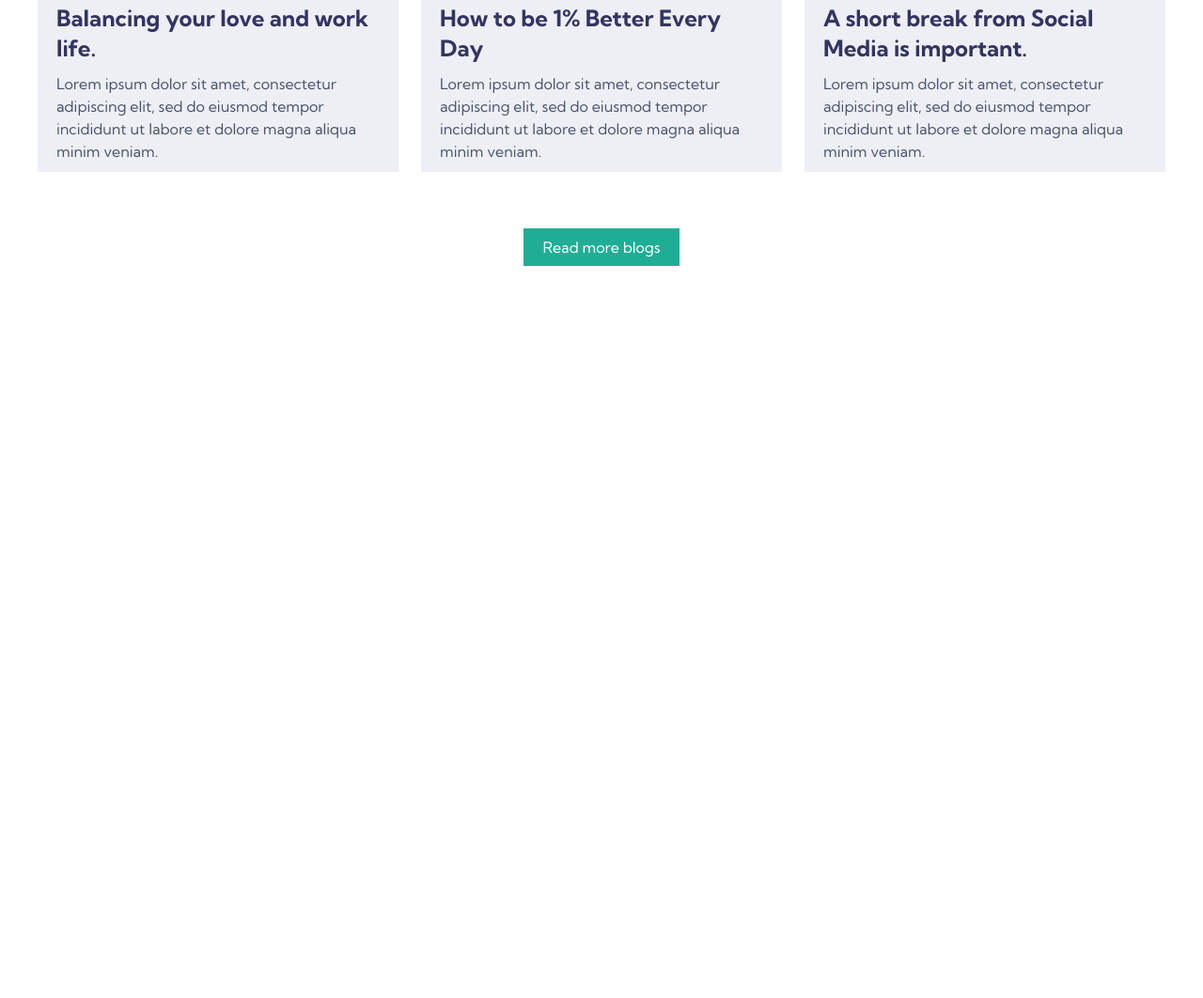
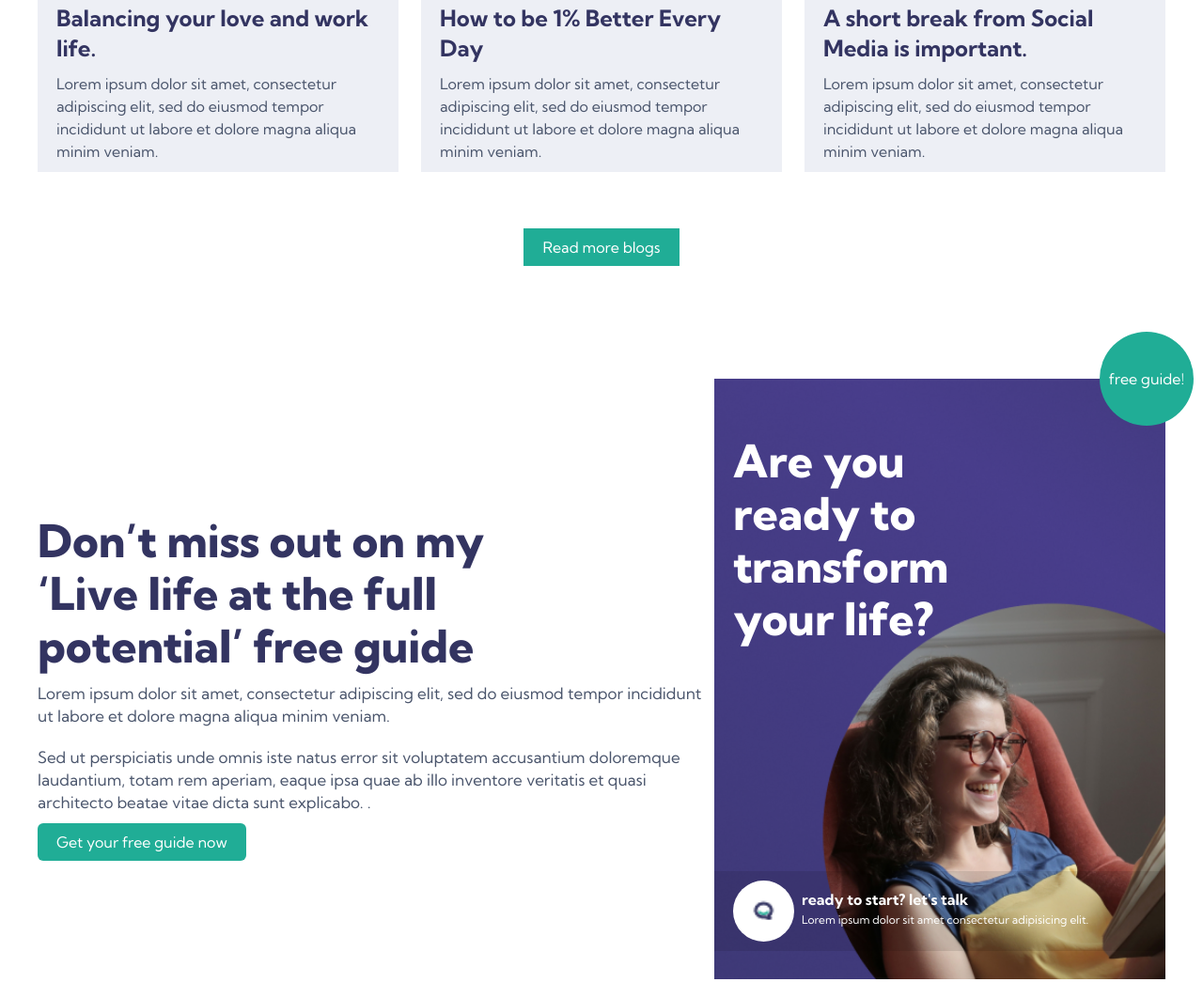
Before and after one commit to mdshaharulsiyam/Qtec-Solution-Limited-job-task, a plain HTML site: page index.html in a window 1280 px wide. Shown: the part 2409-3471 px from the top of the page at 94% size. Before the commit the page ends 2792 px from the top, so only its background shows below. Drawn offline with Linux system fonts and the light colour scheme.

Commit message:
free guide section completed

```diff
--- a/css/style.css
+++ b/css/style.css
@@ -30,12 +30,14 @@ h2 {
     letter-spacing: -1%;
     color: #333461;
 }
-h3{
+
+h3 {
     font-size: 24px;
     line-height: 32px;
     letter-spacing: 3%;
     color: #041434;
 }
+
 p {
     font-size: 16px;
     font-weight: 400;
@@ -178,10 +180,12 @@ nav ul :last-child a:hover {
     position: relative;
 }
 
+.freeGuide_section .flex,
 .Livelife .flex {
     gap: 1%;
 }
 
+.freeGuide_section .left_column,
 .Livelife .left_column {
     width: 59%;
 }
@@ -193,16 +197,19 @@ nav ul :last-child a:hover {
     padding: 18px 0;
 }
 
+.freeGuide_section .left_column a,
 .Livelife .left_column a {
     padding: 10px 20px;
     border-radius: 6px;
     transition: .4s ease all;
 }
 
+.freeGuide_section .left_column a:hover,
 .Livelife .left_column a:hover {
     color: #333461;
 }
 
+.freeGuide_section .right_column,
 .Livelife .right_column {
     width: 40%;
     display: flex;
@@ -325,48 +332,55 @@ nav ul :last-child a:hover {
     font-size: 17px;
     line-height: 25px;
 }
-.area :last-child{
+
+.area :last-child {
     justify-content: space-between;
     gap: 2%;
 }
-.area :last-child .flex_column{
+
+.area :last-child .flex_column {
     width: 32%;
 }
 
 /* feedback section  */
-.feedback_section{
+.feedback_section {
     background: #FAF8F6;
     padding: 100px 0;
 }
 
- .feedback_section #slides_div p{
+.feedback_section #slides_div p {
     font-size: 24px;
     line-height: 32px;
     letter-spacing: -3%;
 }
- .feedback_section #slides_div h4{
+
+.feedback_section #slides_div h4 {
     font-size: 24px;
     line-height: 32px;
     letter-spacing: -3%;
     color: #333461;
 }
-.slider_parent{
+
+.slider_parent {
     margin: 0 auto;
     overflow: hidden;
     position: relative;
 }
-.slider{
+
+.slider {
     display: flex;
     gap: 25px;
     overflow: hidden;
 }
-#slides_div{
+
+#slides_div {
     width: 300px;
     height: 250px;
     flex-grow: 0;
     flex-shrink: 0;
     background: white;
 }
+
 .icon {
     width: 30px;
     padding: 10px;
@@ -377,47 +391,91 @@ nav ul :last-child a:hover {
     transform: translateY(-50%);
     cursor: pointer;
 }
-.icon#right{
+
+.icon#right {
     right: 0;
 }
-.icon#left{
+
+.icon#left {
     display: none;
 }
-.scrollBehave{
+
+.scrollBehave {
     scroll-behavior: smooth;
 }
 
 /* blog section  */
-.blog_section{
+.blog_section {
     padding: 100px 0;
 }
+
 .blog_section .flex {
     gap: 2%;
 }
-.blog_section .flex .flex_column{
+
+.blog_section .flex .flex_column {
     width: 32%;
     background: #EDEFF5;
 }
-.blog_section h2{
+
+.blog_section h2 {
     text-align: center;
     max-width: 600px;
     margin: 0 auto;
     padding-bottom: 50px;
 }
-.blog_section .flex .flex_column h5{
+
+.blog_section .flex .flex_column h5 {
     color: #333461;
     font-size: 24px;
     line-height: 32px;
     letter-spacing: -3%;
     padding-bottom: 10px;
 }
-.blog_section span{
+
+.blog_section span {
     justify-content: center;
     align-items: center;
     padding-top: 60px;
 }
-.blog_section a{
-    padding: 10px 20px;;
+
+.blog_section a {
+    padding: 10px 20px;
+    ;
+}
+
+/* free guide section  */
+.freeGuide_section {
+    margin: 20px auto;
+}
+
+.freeGuide_section .right_column {
+    background-image: url('/img/guide.png');
+    background-size: cover;
+    background-repeat: no-repeat;
+    box-sizing: border-box;
+    display: block;
+    color: white;
+    position: relative;
+}
+
+.freeGuide_section .right_column div {
+    display: flex;
+    justify-content: start;
+    align-items: center;
+    gap: 8px;
+    background: rgba(0, 0, 0, 0.1);
+    padding: 10px 20px;
+    margin: 200px 0 30px 0;
+}
+
+.freeGuide_section .right_column .guide {
+    background: #20AD96;
+    padding: 40px 10px;
+    border-radius: 100%;
+    position: absolute;
+    top: -50px;
+    right: -30px;
 }
 
 /* responsive design  */
--- a/index.html
+++ b/index.html
@@ -65,10 +65,11 @@
                 <h2>I can help you in these particular areas.</h2>
             </div>
             <div class="flex_column">
-                <p style="padding-bottom: 20px;">Lorem ipsum dolor sit amet, consectetur adipiscing elit, sed do eiusmod
+                <p style="padding-bottom: 20px; font-size: 17px;">Lorem ipsum dolor sit amet, consectetur adipiscing
+                    elit, sed do eiusmod
                     tempor incididunt ut labore
                     et dolore magna aliqua minim veniam.</p>
-                <p>
+                <p style="font-size: 17px">
 
                     Sed ut perspiciatis unde omnis iste natus error sit voluptatem accusantium doloremque laudantium,
                     totam rem aperiam, eaque ipsa quae ab illo inventore veritatis et quasi architecto beatae vitae
@@ -219,6 +220,42 @@
             </span>
         </div>
     </section>
+    <!-- feedback section -->
+    <!-- free guide section -->
+    <section class="freeGuide_section">
+        <div class="container flex">
+            <div class="left_column">
+                <h2 style="max-width: 500px; padding:10px 0;">Don’t miss out on my ‘Live life at the full potential’
+                    free guide</h2>
+                <p style="padding-bottom: 20px; font-size: 17px;">Lorem ipsum dolor sit amet, consectetur adipiscing
+                    elit, sed do eiusmod tempor incididunt ut labore et dolore magna aliqua minim veniam.
+                </p>
+                <p style="font-size: 17px; padding-bottom: 20px;">
+                    Sed ut perspiciatis unde omnis iste natus error sit voluptatem accusantium doloremque laudantium,
+                    totam rem aperiam, eaque ipsa quae ab illo inventore veritatis et quasi architecto beatae vitae
+                    dicta sunt explicabo. .
+                </p>
+                <a href="#">Get your free guide now</a>
+            </div>
+            <div class="right_column">
+                <h2 style="color: white; padding: 40px 20px ;padding-top: 60px; max-width: 220px;">Are you ready to
+                    transform your life?</h2>
+                <div>
+                    <img style="width: 65px; background-color: white; border-radius: 100%;" src="/img/icon7.png"
+                        alt="icon">
+                    <span>
+                        <h5 style="font-size: 16px;">ready to start? let's talk</h5>
+                        <p style="color: white; font-size: 12px;">Lorem ipsum dolor sit amet consectetur adipisicing
+                            elit.</p>
+                    </span>
+                </div>
+                <span class="guide">
+                    free guide!
+                </span>
+            </div>
+        </div>
+    </section>
+    <!-- free guide section -->
     <script src="/js/script.js"></script>
 </body>
 
```
Also changed, not shown: img/guide.png (added), img/icon7.png (added). Lines whose indentation alone changed are shown as unchanged.
